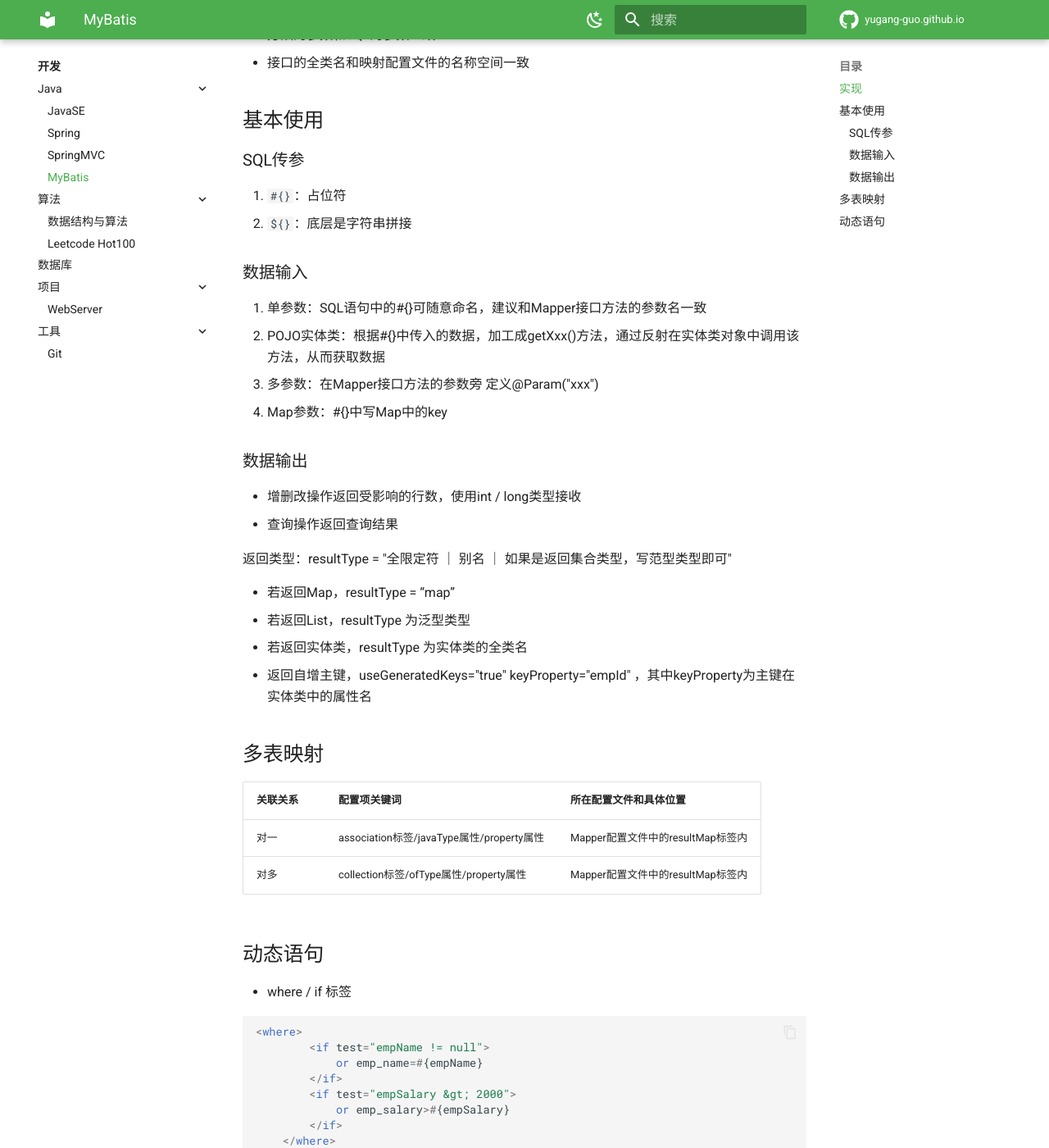
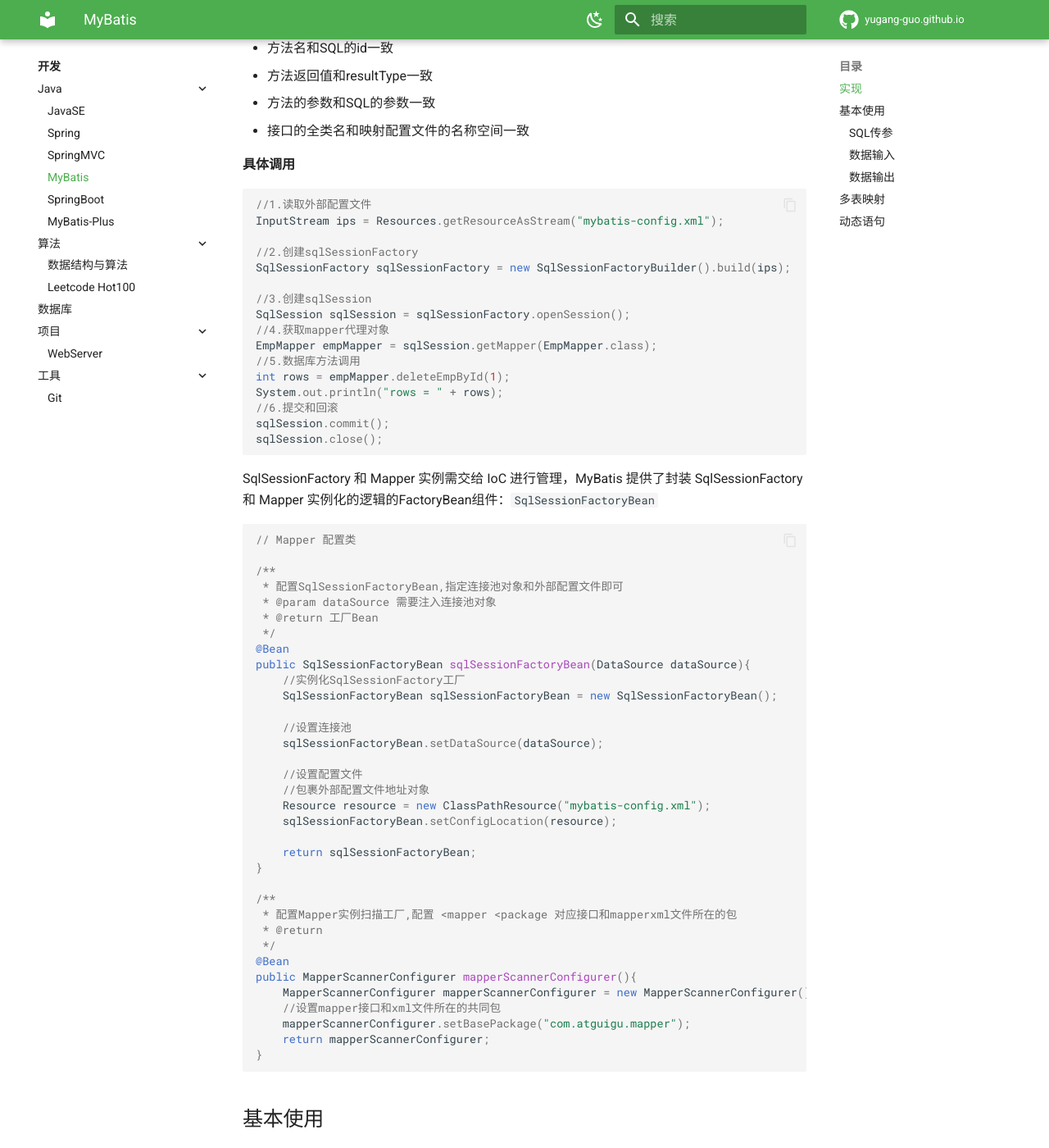
Before and after one commit to yugang-guo/yugang-guo.github.io, an MkDocs documentation site: the page built from docs/Dev/MyBatis.md, in a window 1280 px wide and 1400 px high, scrolled down 1093 px. Shown: the whole window at 82% size. Built offline with MkDocs 1.6.1 and Material for MkDocs 9.7.7, drawn with Linux system fonts in a browser that asks for light colours; nearby versions of some CDN libraries; library files that are not in the unit come from our copies; comment, search, counter and statistics services are not loaded.

Commit message:
add SpringBoot

````diff
--- a/docs/Dev/MyBatis.md
+++ b/docs/Dev/MyBatis.md
@@ -4,6 +4,8 @@
 
 - JDBC：Dao层（Java代码+SQL语句）
 - MyBatis：Mapper接口（Java代码）+MapperXML文件（SQL语句）
+
+**Mapper接口**
 
 ```java
 // Mapper接口文件
@@ -21,6 +23,8 @@
 
 }
 ```
+
+**MapperXML配置**
 
 ```xml
 <!-- MapperXML文件 -->
@@ -48,6 +52,67 @@
 - 方法返回值和resultType一致
 - 方法的参数和SQL的参数一致
 - 接口的全类名和映射配置文件的名称空间一致
+
+**具体调用**
+
+```java
+//1.读取外部配置文件
+InputStream ips = Resources.getResourceAsStream("mybatis-config.xml");
+
+//2.创建sqlSessionFactory
+SqlSessionFactory sqlSessionFactory = new SqlSessionFactoryBuilder().build(ips);
+
+//3.创建sqlSession
+SqlSession sqlSession = sqlSessionFactory.openSession();
+//4.获取mapper代理对象
+EmpMapper empMapper = sqlSession.getMapper(EmpMapper.class);
+//5.数据库方法调用
+int rows = empMapper.deleteEmpById(1);
+System.out.println("rows = " + rows);
+//6.提交和回滚
+sqlSession.commit();
+sqlSession.close();
+```
+
+SqlSessionFactory 和 Mapper 实例需交给 IoC 进行管理，MyBatis 提供了封装 SqlSessionFactory 和 Mapper 实例化的逻辑的FactoryBean组件：`SqlSessionFactoryBean`
+
+```java
+// Mapper 配置类
+
+/**
+ * 配置SqlSessionFactoryBean,指定连接池对象和外部配置文件即可
+ * @param dataSource 需要注入连接池对象
+ * @return 工厂Bean
+ */
+@Bean
+public SqlSessionFactoryBean sqlSessionFactoryBean(DataSource dataSource){
+    //实例化SqlSessionFactory工厂
+    SqlSessionFactoryBean sqlSessionFactoryBean = new SqlSessionFactoryBean();
+
+    //设置连接池
+    sqlSessionFactoryBean.setDataSource(dataSource);
+
+    //设置配置文件
+    //包裹外部配置文件地址对象
+    Resource resource = new ClassPathResource("mybatis-config.xml");
+    sqlSessionFactoryBean.setConfigLocation(resource);
+
+    return sqlSessionFactoryBean;
+}
+
+/**
+ * 配置Mapper实例扫描工厂,配置 <mapper <package 对应接口和mapperxml文件所在的包
+ * @return
+ */
+@Bean
+public MapperScannerConfigurer mapperScannerConfigurer(){
+    MapperScannerConfigurer mapperScannerConfigurer = new MapperScannerConfigurer();
+    //设置mapper接口和xml文件所在的共同包
+    mapperScannerConfigurer.setBasePackage("com.atguigu.mapper");
+    return mapperScannerConfigurer;
+}
+
+```
 
 ## 基本使用
 
--- a/mkdocs.yml
+++ b/mkdocs.yml
@@ -15,6 +15,8 @@
       - Spring: Dev/Spring.md
       - SpringMVC: Dev/SpringMVC.md
       - MyBatis: Dev/MyBatis.md
+      - SpringBoot: Dev/SpringBoot.md
+      - MyBatis-Plus: Dev/MyBatis-Plus.md
     - 算法:
       - 数据结构与算法: Dev/DSA.md
       - Leetcode Hot100: Dev/Hot100.md
````
Also changed, not shown: docs/Dev/MyBatis-Plus.md (added, +1 -0 lines), docs/Dev/Spring.md (+14 -2 lines), docs/Dev/SpringBoot.md (added, +73 -0 lines), docs/Dev/index.md (+2 -0 lines), 1 other file.
